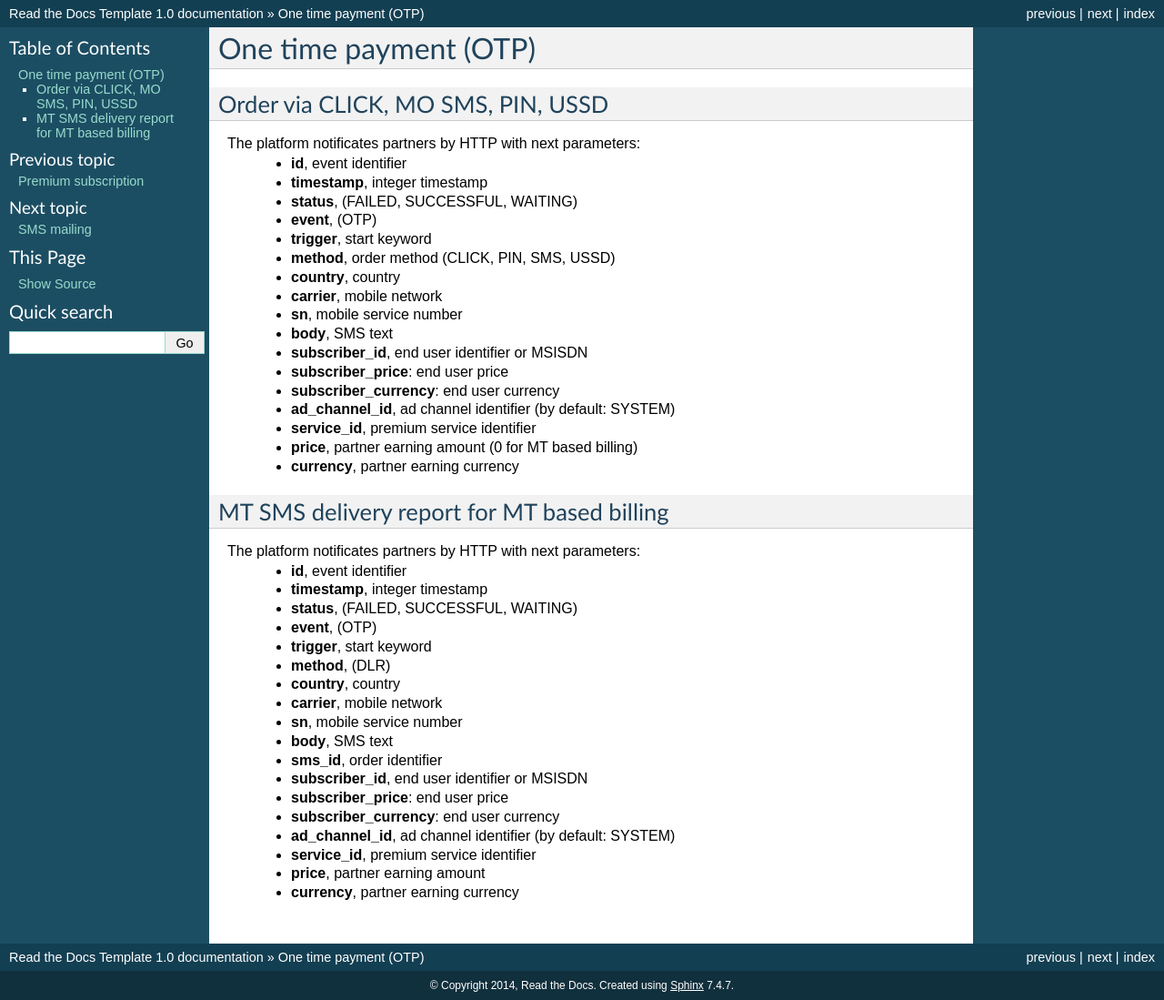
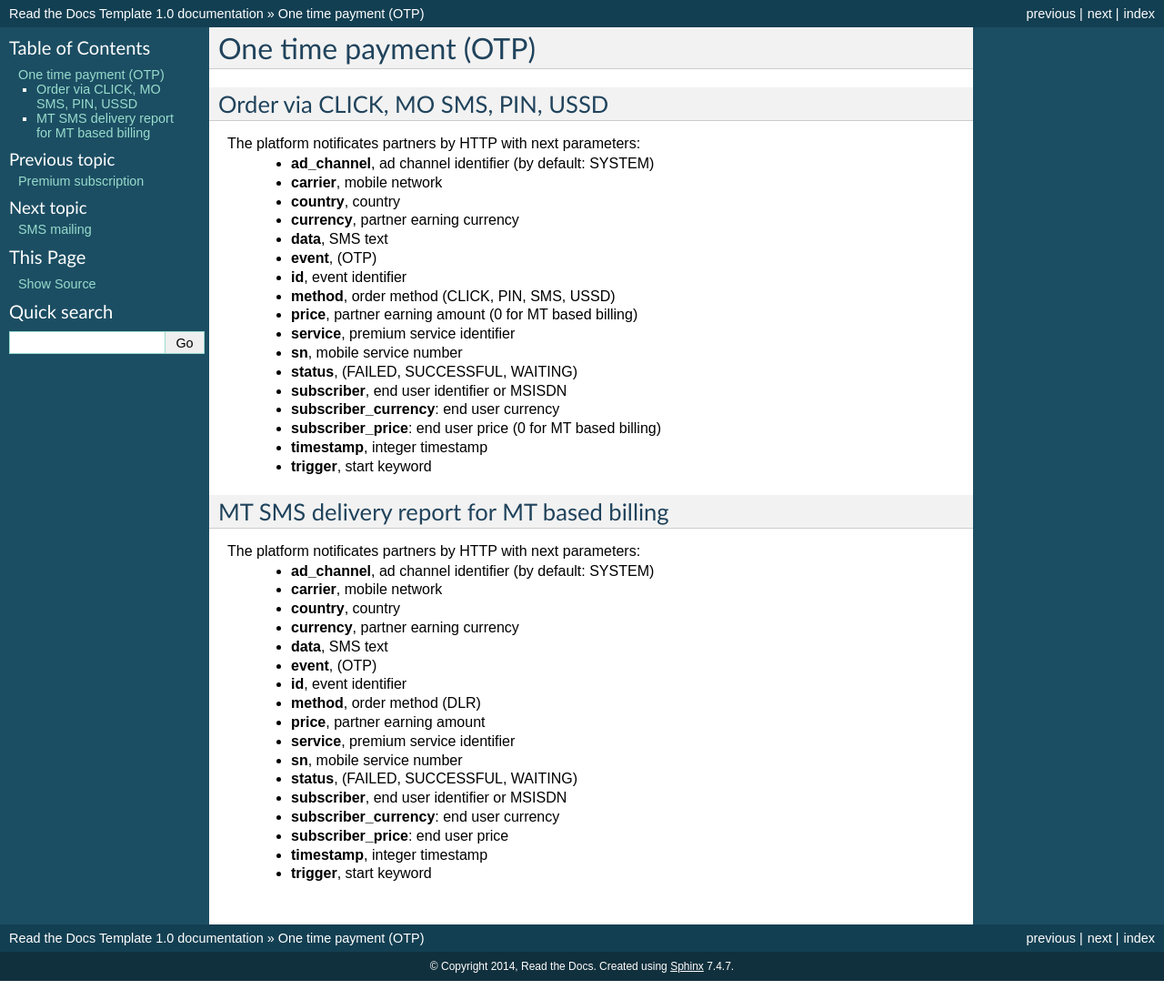
Before and after one commit to megasyst/lab, a Sphinx documentation site: the page built from docs/3_one_time_payment.rst, in a window 1280 px wide. Shown: the whole page at 91% size. Built offline with Sphinx 7.4.7, drawn with Linux system fonts in a browser that asks for light colours; after the commit the page ends 1078 px from its top, so only the background shows below that.

Commit message:
Fixed OTP

```diff
--- a/docs/3_one_time_payment.rst
+++ b/docs/3_one_time_payment.rst
@@ -6,43 +6,42 @@ Order via CLICK, MO SMS, PIN, USSD
 ----------------------------------
 
 The platform notificates partners by HTTP with next parameters:
+  * **ad_channel**, ad channel identifier (by default: SYSTEM)
+  * **carrier**, mobile network
+  * **country**, country
+  * **currency**, partner earning currency
+  * **data**, SMS text
+  * **event**, (OTP)
   * **id**, event identifier
+  * **method**, order method (CLICK, PIN, SMS, USSD)
+  * **price**, partner earning amount (0 for MT based billing)
+  * **service**, premium service identifier
+  * **sn**, mobile service number
+  * **status**, (FAILED, SUCCESSFUL, WAITING)
+  * **subscriber**, end user identifier or MSISDN
+  * **subscriber_currency**: end user currency
+  * **subscriber_price**: end user price (0 for MT based billing)
   * **timestamp**, integer timestamp
-  * **status**, (FAILED, SUCCESSFUL, WAITING)
-  * **event**, (OTP)
   * **trigger**, start keyword
-  * **method**, order method (CLICK, PIN, SMS, USSD)
-  * **country**, country
-  * **carrier**, mobile network
-  * **sn**, mobile service number
-  * **body**, SMS text
-  * **subscriber_id**, end user identifier or MSISDN
-  * **subscriber_price**: end user price
-  * **subscriber_currency**: end user currency
-  * **ad_channel_id**, ad channel identifier (by default: SYSTEM)
-  * **service_id**, premium service identifier
-  * **price**, partner earning amount (0 for MT based billing)
-  * **currency**, partner earning currency
 
 MT SMS delivery report for MT based billing
 -------------------------------------------
 
 The platform notificates partners by HTTP with next parameters:
+  * **ad_channel**, ad channel identifier (by default: SYSTEM)
+  * **carrier**, mobile network
+  * **country**, country
+  * **currency**, partner earning currency
+  * **data**, SMS text
+  * **event**, (OTP)
   * **id**, event identifier
+  * **method**, order method (DLR)
+  * **price**, partner earning amount
+  * **service**, premium service identifier
+  * **sn**, mobile service number
+  * **status**, (FAILED, SUCCESSFUL, WAITING)
+  * **subscriber**, end user identifier or MSISDN
+  * **subscriber_currency**: end user currency
+  * **subscriber_price**: end user price
   * **timestamp**, integer timestamp
-  * **status**, (FAILED, SUCCESSFUL, WAITING)
-  * **event**, (OTP)
   * **trigger**, start keyword
-  * **method**, (DLR)
-  * **country**, country
-  * **carrier**, mobile network
-  * **sn**, mobile service number
-  * **body**, SMS text
-  * **sms_id**, order identifier
-  * **subscriber_id**, end user identifier or MSISDN
-  * **subscriber_price**: end user price
-  * **subscriber_currency**: end user currency
-  * **ad_channel_id**, ad channel identifier (by default: SYSTEM)
-  * **service_id**, premium service identifier
-  * **price**, partner earning amount
-  * **currency**, partner earning currency
```
